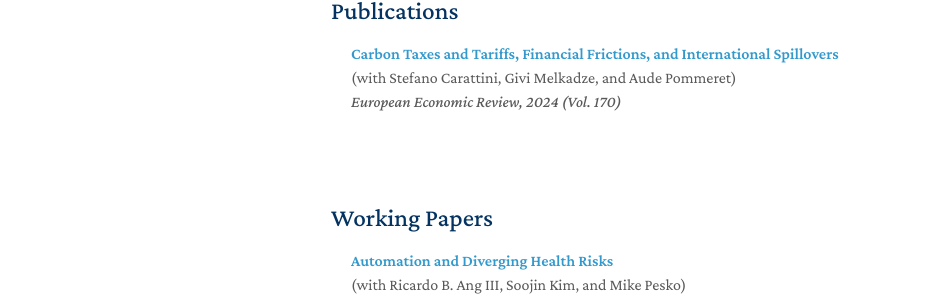
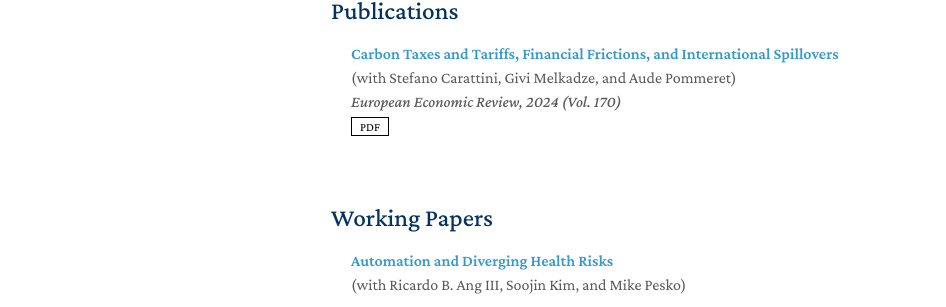
Before and after one commit to giseong-kim/giseong-kim.github.io, a Jekyll site: the page built from index.md, in a window 1280 px wide. Shown: the part 391-698 px from the top of the page, without its empty margins (139-1085 px from the left). Built offline with Jekyll 4.4.1, drawn with Linux system fonts in a browser that asks for light colours; a style sheet for code colours, icons or effects is not loaded.

Commit message:
Update publications.md

```diff
--- a/_includes/publications.md
+++ b/_includes/publications.md
@@ -19,7 +19,7 @@
       <div class="title"><a href="{{ link.pdf }}">{{ link.title }}</a></div>
       <div class="author">{{ link.authors }}</div>
       <div class="periodical"><em>{{ link.conference }}</em></div>
-    <!--div class="links">
+    <div class="links">
       {% if link.pdf %}
       <a href="{{ link.pdf }}" class="btn btn-sm z-depth-0" role="button" target="_blank" style="font-size:12px;">PDF</a>
       {% endif %}
@@ -38,7 +38,7 @@
       {% if link.others %}
       {{ link.others }}
       {% endif %}
-  </div-->
+    </div>
   </div>
 </div>
 </li>
```
